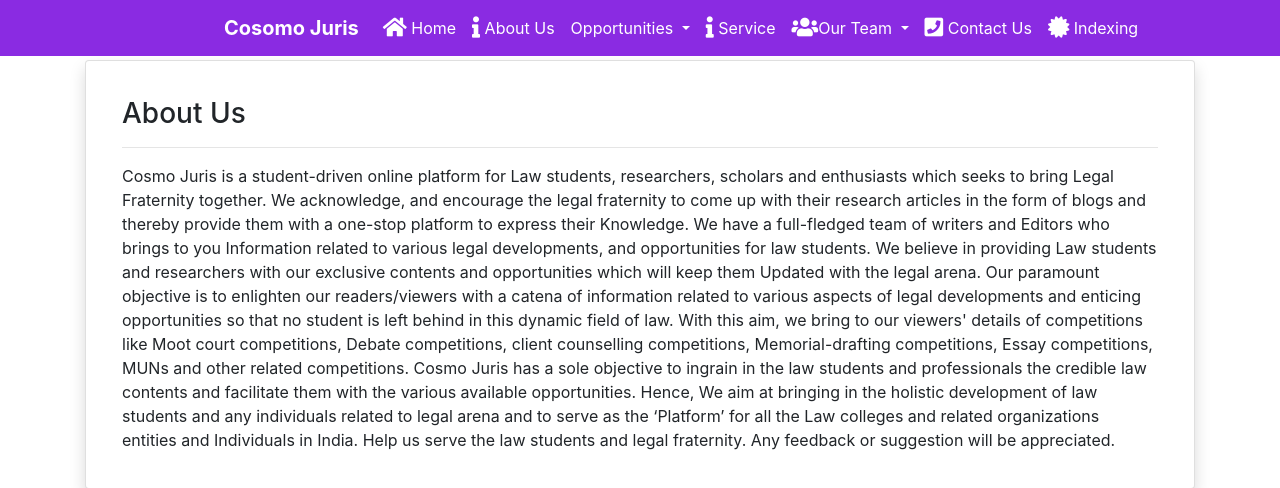
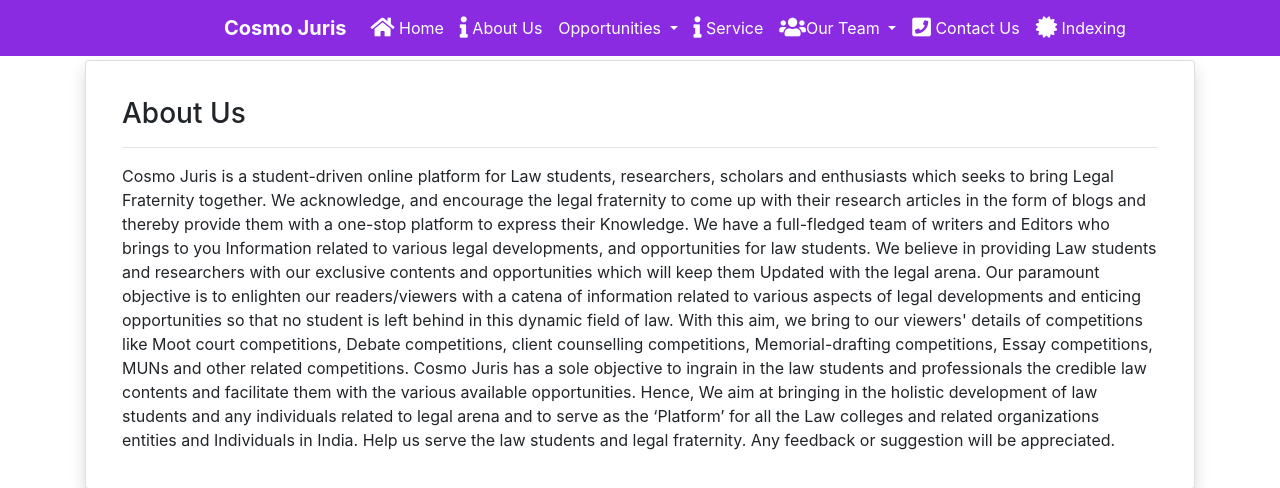
Before and after one commit to Parasmani300/cosmojuris, a Flask app: page /about_us in a window 1280 px wide; the page is wider, and only the part inside the window is pictured. Shown: the top 488 px of that part. Run offline with Flask 2, Linux system fonts and the light colour scheme; some libraries are stand-ins or nearby versions.

Commit message:
Add Changes in logo

```diff
--- a/application/templates/includes/nav.html
+++ b/application/templates/includes/nav.html
@@ -1,6 +1,6 @@
 <nav class="navbar fixed-top navbar-expand-md navbar-light" style="color: white; background-color: blueviolet;">
     <!-- Brand -->
-    <a class="navbar-brand offset-md-2 text-white" href="{{url_for('index')}}"><b>Cosomo Juris</b></a>
+    <a class="navbar-brand offset-md-2 text-white" href="{{url_for('index')}}"><b>Cosmo Juris</b></a>
     <!-- Toggler/collapsibe Button -->
     <button class="navbar-toggler" type="button" data-toggle="collapse" data-target="#collapsibleNavbar">
         <span class="navbar-toggler-icon"></span>
```
